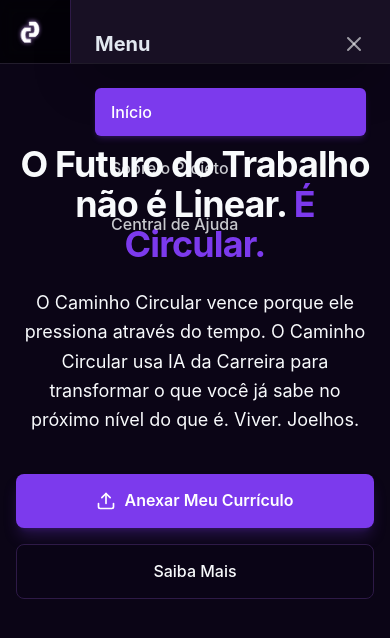
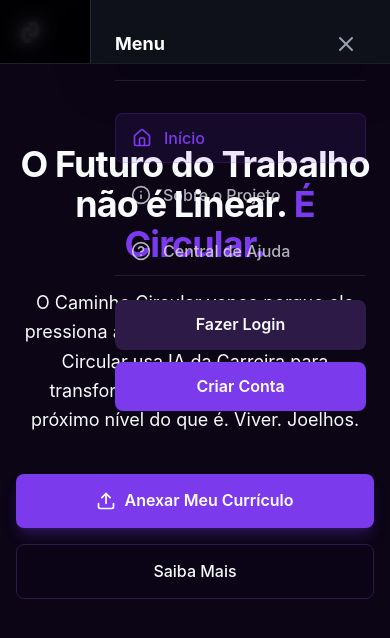
Before and after one commit to FIAP-AURAMED/carreira-circular, a React (Vite) app: page / in a window 390 px wide. Both pictures are taken after a click on the button 352 px from the left and 31 px from the top of the page. Shown: the top 638 px of the page. Built offline with nearby package versions, Linux system fonts and the light colour scheme.

Commit message:
fix: ajustado Menu

```diff
--- a/src/components/Menu/index.tsx
+++ b/src/components/Menu/index.tsx
@@ -1,62 +1,72 @@
-import { MenuIcon, X } from 'lucide-react';
+import { Menu as MenuIcon, X, Home, Info, HelpCircle } from 'lucide-react';
 import { useState } from 'react';
 import { Link, useLocation } from 'react-router-dom';
 
 export default function MobileMenu() {
     const location = useLocation();
     const [isOpen, setIsOpen] = useState(false);
+
     const isActive = (path: string) => location.pathname === path;
     const closeMenu = () => setIsOpen(false);
 
-    // Estilos dos Links Mobile
-    const linkStyle = "block w-full text-left px-4 py-3 rounded-md text-base font-medium transition-colors";
-    const activeStyle = "bg-primary text-primary-foreground shadow-md shadow-primary/20";
-    const idleStyle = "text-foreground/80 hover:bg-secondary hover:text-secondary-foreground";
+    // Classes utilitárias para Mobile First
+    const linkStyle = "flex items-center gap-3 w-full px-4 py-3 rounded-lg text-base font-medium transition-all active:scale-95";
+    const activeStyle = "bg-primary/10 text-primary border border-primary/20";
+    const idleStyle = "text-foreground/70 hover:bg-secondary hover:text-foreground";
 
     return (
-        // Renderiza apenas no Mobile (md:hidden)
         <div className="md:hidden">
-            {/* Botão de Abrir */}
+            {/* Botão de Hambúrguer */}
             <button
                 onClick={() => setIsOpen(true)}
-                className="p-2 rounded-md text-foreground hover:bg-secondary focus:outline-none focus:ring-2 focus:ring-primary transition-colors"
+                className="p-2 -mr-2 text-foreground active:bg-secondary rounded-md"
                 aria-label="Abrir menu"
             >
-                <MenuIcon className="h-7 w-7" />
+                <MenuIcon size={28} />
             </button>
 
-            {/* Overlay (Fundo escuro) */}
-            {isOpen && (
-                <div
-                    className="fixed inset-0 bg-black/60 backdrop-blur-sm z-40 animate-fade-in"
-                    onClick={closeMenu}
-                />
-            )}
+            {/* Overlay Escuro (Cobre a tela toda) */}
+            <div
+                className={`fixed inset-0 bg-black/80 backdrop-blur-sm z-[60] transition-opacity duration-300 ${
+                    isOpen ? 'opacity-100 pointer-events-auto' : 'opacity-0 pointer-events-none'
+                }`}
+                onClick={closeMenu}
+            />
 
-            {/* Gaveta Lateral */}
+            {/* Gaveta Lateral (Drawer) */}
             <div
-                className={`fixed top-0 right-0 h-full w-80 bg-card border-l border-border shadow-2xl z-50 transform transition-transform duration-300 ease-in-out ${
+                className={`fixed top-0 right-0 h-full w-[80%] max-w-[300px] bg-[#0f111a] border-l border-white/10 shadow-2xl z-[70] transform transition-transform duration-300 ease-out ${
                     isOpen ? 'translate-x-0' : 'translate-x-full'
                 }`}
             >
-                <div className="flex flex-col p-6 space-y-6">
-                    {/* Cabeçalho do Menu */}
-                    <div className="flex items-center justify-between">
-                        <h2 className="text-xl font-bold text-card-foreground">Menu</h2>
-                        <button
-                            onClick={closeMenu}
-                            className="p-2 -mr-2 rounded-md text-foreground/60 hover:bg-secondary hover:text-foreground transition-colors"
-                        >
-                            <X className="h-6 w-6" />
+                <div className="flex flex-col p-6 h-full">
+                    <div className="flex justify-between items-center mb-8 border-b border-white/10 pb-4">
+                        <span className="font-bold text-lg text-white">Menu</span>
+                        <button onClick={closeMenu} className="p-2 text-gray-400 hover:text-white">
+                            <X size={24} />
                         </button>
                     </div>
 
-                    {/* Links Mobile */}
-                    <nav className="flex flex-col space-y-2">
-                        <Link to="/" onClick={closeMenu} className={`${linkStyle} ${isActive('/') ? activeStyle : idleStyle}`}>Início</Link>
-                        <Link to="/sobre" onClick={closeMenu} className={`${linkStyle} ${isActive('/sobre') ? activeStyle : idleStyle}`}>Sobre o Projeto</Link>
-                        <Link to="/central-ajuda" onClick={closeMenu} className={`${linkStyle} ${isActive('/central-ajuda') ? activeStyle : idleStyle}`}>Central de Ajuda</Link>
+                    <nav className="flex flex-col gap-2">
+                        <Link to="/" onClick={closeMenu} className={`${linkStyle} ${isActive('/') ? activeStyle : idleStyle}`}>
+                            <Home size={20} /> Início
+                        </Link>
+                        <Link to="/sobre" onClick={closeMenu} className={`${linkStyle} ${isActive('/sobre') ? activeStyle : idleStyle}`}>
+                            <Info size={20} /> Sobre o Projeto
+                        </Link>
+                        <Link to="/central-ajuda" onClick={closeMenu} className={`${linkStyle} ${isActive('/central-ajuda') ? activeStyle : idleStyle}`}>
+                            <HelpCircle size={20} /> Central de Ajuda
+                        </Link>
                     </nav>
+
+                    <div className="mt-auto pt-6 border-t border-white/10">
+                        <Link to="/login" onClick={closeMenu} className="block w-full py-3 text-center rounded-lg bg-secondary text-foreground font-semibold mb-3">
+                            Fazer Login
+                        </Link>
+                        <Link to="/cadastro" onClick={closeMenu} className="block w-full py-3 text-center rounded-lg bg-primary text-white font-semibold">
+                            Criar Conta
+                        </Link>
+                    </div>
                 </div>
             </div>
         </div>
```
